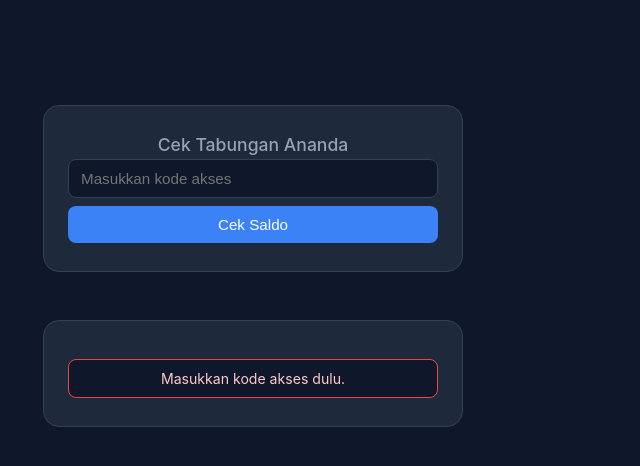
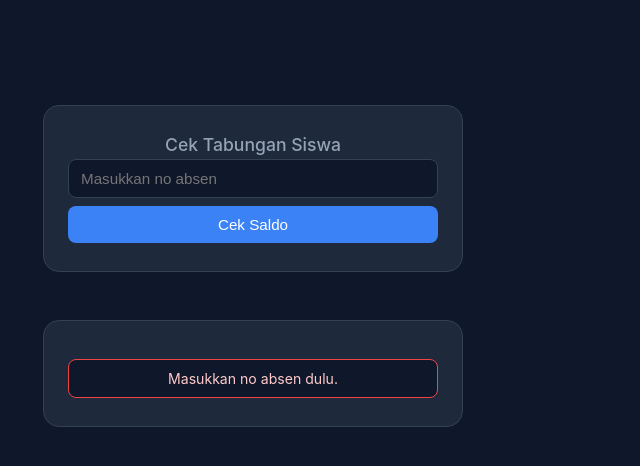
Before and after one commit to xadpx/tabkls3, a plain HTML site: page index.html in a window 1280 px wide. Both pictures are taken after a click on the button "Cek Saldo". Shown: the full height of the page, 387-1027 px from the left. Drawn offline with Linux system fonts and the light colour scheme.

Commit message:
Update index.html

```diff
--- a/index.html
+++ b/index.html
@@ -102,8 +102,8 @@
 <!-- ============ TAMPILAN ORANG TUA (default) ============ -->
 <div id="ortuView" class="wrap">
   <div class="ortu-card">
-    <h1 style="font-size:1.1rem;color:var(--muted);font-weight:500">Cek Tabungan Ananda</h1>
-    <input type="text" id="kodeOrtu" placeholder="Masukkan kode akses">
+    <h1 style="font-size:1.1rem;color:var(--muted);font-weight:500">Cek Tabungan Siswa</h1>
+    <input type="text" id="kodeOrtu" placeholder="Masukkan no absen">
     <button class="main" onclick="cekOrtu()">Cek Saldo</button>
   </div>
 
@@ -211,7 +211,7 @@ async function cekOrtu(){
   const saldoCard = document.getElementById('saldoCard');
   if (!kode){
     saldoCard.classList.remove('hidden');
-    showResult('resultOrtu', false, 'Masukkan kode akses dulu.');
+    showResult('resultOrtu', false, 'Masukkan no absen dulu.');
     return;
   }
 
```
